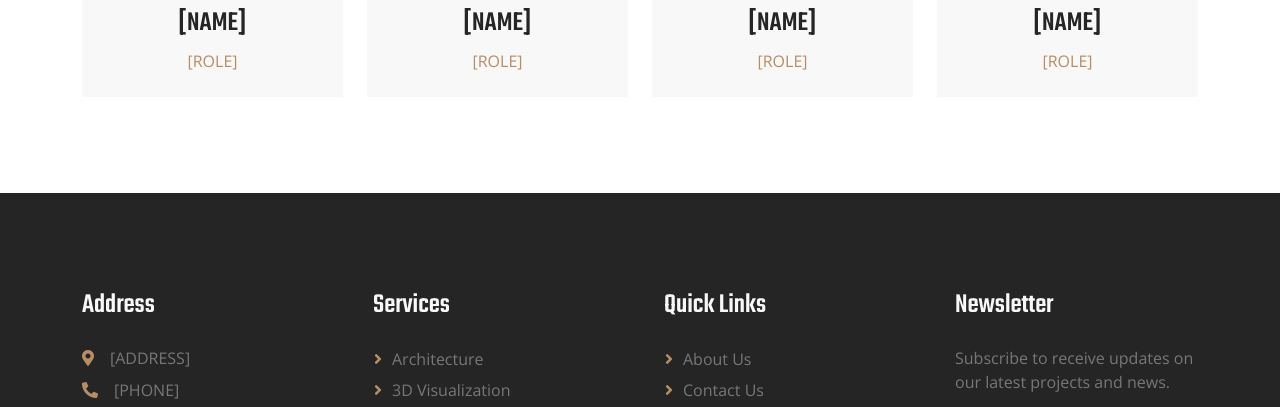
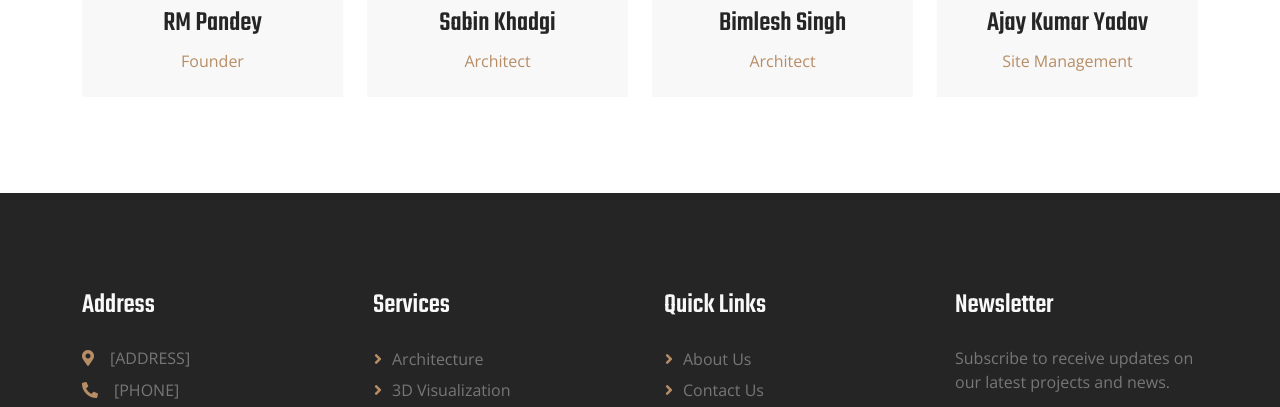
Before and after one commit to noorkth/Ramromato, a plain HTML site: page about.html in a window 1280 px wide. Shown: the part 1898-2305 px from the top of the page. Drawn offline with nearby package versions, Linux system fonts and the light colour scheme.

Commit message:
first change

```diff
--- a/about.html
+++ b/about.html
@@ -6,7 +6,8 @@
     <title>About Us - Ramromato Pvt. Ltd.</title>
     <meta content="width=device-width, initial-scale=1.0" name="viewport">
     <meta content="architecture firm Nepal, about Ramromato" name="keywords">
-    <meta content="Learn more about Ramromato Pvt. Ltd., our team, and our approach to architecture and design." name="description">
+    <meta content="Learn more about Ramromato Pvt. Ltd., our team, and our approach to architecture and design."
+        name="description">
 
     <!-- Favicon -->
     <link href="img/icons/icon-1.png" rel="icon">
@@ -14,7 +15,9 @@
     <!-- Google Web Fonts -->
     <link rel="preconnect" href="https://fonts.googleapis.com">
     <link rel="preconnect" href="https://fonts.gstatic.com" crossorigin>
-    <link href="https://fonts.googleapis.com/css2?family=Open+Sans:wght@400;500;600&family=Teko:wght@400;500;600&display=swap" rel="stylesheet">
+    <link
+        href="https://fonts.googleapis.com/css2?family=Open+Sans:wght@400;500;600&family=Teko:wght@400;500;600&display=swap"
+        rel="stylesheet">
 
     <!-- Icon Font Stylesheet -->
     <link href="https://cdnjs.cloudflare.com/ajax/libs/font-awesome/5.10.0/css/all.min.css" rel="stylesheet">
@@ -33,8 +36,10 @@
 
 <body>
     <!-- Spinner Start -->
-    <div id="spinner" class="show bg-white position-fixed translate-middle w-100 vh-100 top-50 start-50 d-flex align-items-center justify-content-center">
-        <div class="spinner-border position-relative text-primary" style="width: 6rem; height: 6rem;" role="status"></div>
+    <div id="spinner"
+        class="show bg-white position-fixed translate-middle w-100 vh-100 top-50 start-50 d-flex align-items-center justify-content-center">
+        <div class="spinner-border position-relative text-primary" style="width: 6rem; height: 6rem;" role="status">
+        </div>
         <img class="position-absolute top-50 start-50 translate-middle" src="img/icons/icon-1.png" alt="Icon">
     </div>
     <!-- Spinner End -->
@@ -45,8 +50,10 @@
         <div class="row gx-0 d-none d-lg-flex">
             <div class="col-lg-7 px-5 text-start">
                 <div class="h-100 d-inline-flex align-items-center py-3 me-3">
-                    <a class="text-body px-2" href="tel:[PHONE]"><i class="fa fa-phone-alt text-primary me-2"></i>[PHONE]</a>
-                    <a class="text-body px-2" href="mailto:[EMAIL]"><i class="fa fa-envelope-open text-primary me-2"></i>[EMAIL]</a>
+                    <a class="text-body px-2" href="tel:[PHONE]"><i
+                            class="fa fa-phone-alt text-primary me-2"></i>[PHONE]</a>
+                    <a class="text-body px-2" href="mailto:[EMAIL]"><i
+                            class="fa fa-envelope-open text-primary me-2"></i>[EMAIL]</a>
                 </div>
             </div>
             <div class="col-lg-5 px-5 text-end">
@@ -63,7 +70,8 @@
 
 
     <!-- Navbar Start -->
-    <nav class="navbar navbar-expand-lg bg-white navbar-light sticky-top py-lg-0 px-lg-5 wow fadeIn" data-wow-delay="0.1s">
+    <nav class="navbar navbar-expand-lg bg-white navbar-light sticky-top py-lg-0 px-lg-5 wow fadeIn"
+        data-wow-delay="0.1s">
         <a href="index.html" class="navbar-brand ms-4 ms-lg-0">
             <h1 class="text-dark m-0"><img class="me-3" src="img/icons/icon-1.png" alt="Icon">Ramromato</h1>
         </a>
@@ -115,7 +123,8 @@
                     <p>[ABOUT PARAGRAPH 1]</p>
                     <p class="mb-4">[ABOUT PARAGRAPH 2]</p>
                     <div class="d-flex align-items-center mb-5">
-                        <div class="d-flex flex-shrink-0 align-items-center justify-content-center border border-5 border-primary" style="width: 120px; height: 120px;">
+                        <div class="d-flex flex-shrink-0 align-items-center justify-content-center border border-5 border-primary"
+                            style="width: 120px; height: 120px;">
                             <h1 class="display-1 mb-n2" data-toggle="counter-up">[YEARS]</h1>
                         </div>
                         <div class="ps-4">
@@ -201,8 +210,8 @@
                             </div>
                         </div>
                         <div class="bg-light text-center p-4">
-                            <h3 class="mt-2">[NAME]</h3>
-                            <span class="text-primary">[ROLE]</span>
+                            <h3 class="mt-2">RM Pandey</h3>
+                            <span class="text-primary">Founder</span>
                         </div>
                     </div>
                 </div>
@@ -217,8 +226,8 @@
                             </div>
                         </div>
                         <div class="bg-light text-center p-4">
-                            <h3 class="mt-2">[NAME]</h3>
-                            <span class="text-primary">[ROLE]</span>
+                            <h3 class="mt-2">Sabin Khadgi</h3>
+                            <span class="text-primary">Architect</span>
                         </div>
                     </div>
                 </div>
@@ -233,8 +242,8 @@
                             </div>
                         </div>
                         <div class="bg-light text-center p-4">
-                            <h3 class="mt-2">[NAME]</h3>
-                            <span class="text-primary">[ROLE]</span>
+                            <h3 class="mt-2">Bimlesh Singh</h3>
+                            <span class="text-primary">Architect</span>
                         </div>
                     </div>
                 </div>
@@ -249,8 +258,8 @@
                             </div>
                         </div>
                         <div class="bg-light text-center p-4">
-                            <h3 class="mt-2">[NAME]</h3>
-                            <span class="text-primary">[ROLE]</span>
+                            <h3 class="mt-2">Ajay Kumar Yadav</h3>
+                            <span class="text-primary">Site Management</span>
                         </div>
                     </div>
                 </div>
@@ -295,8 +304,10 @@
                     <h3 class="text-light mb-4">Newsletter</h3>
                     <p>Subscribe to receive updates on our latest projects and news.</p>
                     <div class="position-relative mx-auto" style="max-width: 400px;">
-                        <input class="form-control bg-transparent w-100 py-3 ps-4 pe-5" type="text" placeholder="Your email">
-                        <button type="button" class="btn btn-primary py-2 position-absolute top-0 end-0 mt-2 me-2">SignUp</button>
+                        <input class="form-control bg-transparent w-100 py-3 ps-4 pe-5" type="text"
+                            placeholder="Your email">
+                        <button type="button"
+                            class="btn btn-primary py-2 position-absolute top-0 end-0 mt-2 me-2">SignUp</button>
                     </div>
                 </div>
             </div>
```
